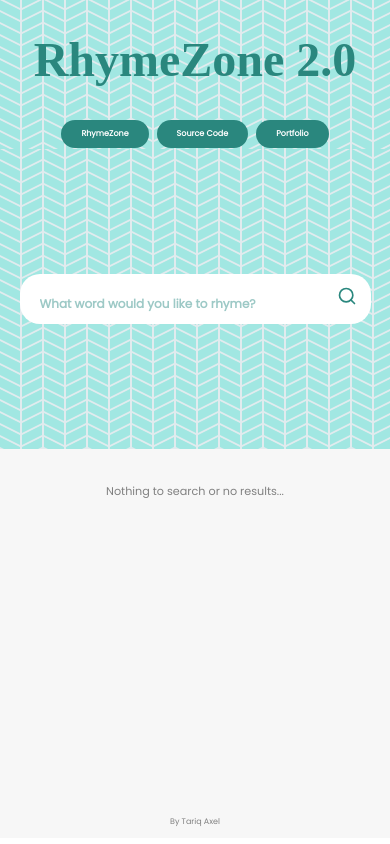
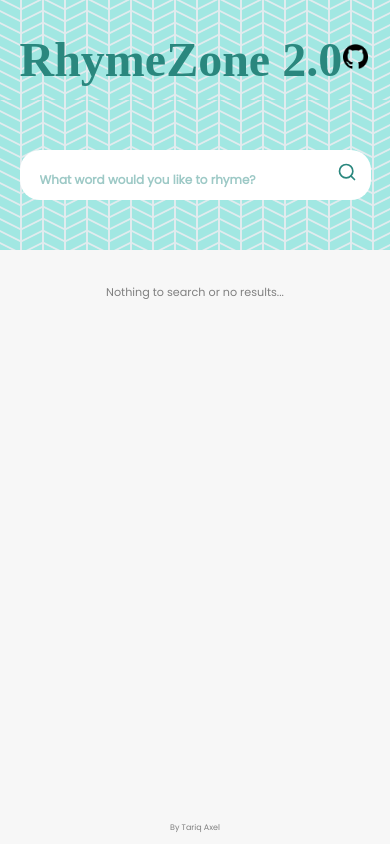
Before and after one commit to t-ax/Word-Finding-Query-App, a React (Create React App) app: page / in a window 390 px wide. Built offline with nearby package versions, Linux system fonts and the light colour scheme; a web font is replaced by a local one.

Commit message:
Adapting mobile screen

```diff
--- a/src/App.scss
+++ b/src/App.scss
@@ -54,13 +54,14 @@
 
   background: $primary_background;
   .header{
+
     width: 100%;
 
     @include headerBackgroundPattern;
 
+    .logo{position: relative;}
     h1{
       font-size: 3em;
-      text-align: center;
       font-family: 'Passions Conflict', cursive;
       background: $logo_linear_color_1;
       background: -webkit-linear-gradient(to right, $logo_linear_color_1 0%, $logo_linear_color_2 100%);
@@ -91,7 +92,7 @@
   }
 
   .SearchBar{
-    position: relative; min-height: 300px; width: 100%;
+    position: relative;  width: 100%;
     @include headerBackgroundPattern;
     display: flex; justify-content: center; align-items: center;
 
@@ -119,7 +120,7 @@
   .SearchResults{
 
 
-    position: relative; height: auto; min-height: calc(100vh - 455px); width: 100%;
+    position: relative; height: auto; width: 100%;
     .nothingmessage{position: absolute; font-size: 0.7em; width: 100%; color: grey; text-align: center; margin-top:2em;}
 
     padding-top: 3% ; padding-bottom: 3% ;
@@ -159,10 +160,15 @@
 
 
 @media only screen and (min-width: 750px) {
-
+  .header{ text-align: center; }
+  .links_mobile{position: absolute; visibility:hidden;}
+  .SearchBar{
+    min-height: 300px;
     .SearchBarInput{width : 60%;}
     .SearchBarButton{right: 21%;}
+  }
   .SearchResults{
+    min-height: calc(100vh - 455px);
     display: grid; grid-template: auto / repeat(2, 1fr);
     padding-left:10%; padding-right:10%;
     .wordsection{
@@ -172,13 +178,26 @@
 }
 /* Mobile */
 @media only screen and (max-width: 750px) {
+  .header{padding-left:5%; height: 100px; }
+  .links>a{visibility: hidden; }
+  .links_mobile{
+    position: absolute; top:0; right:6%; height:100%;
+    z-index: 1;
+    display: flex; align-items: center;
+    img{height: 25px; width: 25px;}
+  }
+
   .nothingmessage{font-size: 0.3em;}
+  .SearchBar{
+    min-height: 150px;
     .SearchBarInput{
       width : 90%;
       &::placeholder{font-size: 0.3em;}
     }
     .SearchBarButton{right: 7%;}
+  }
   .SearchResults{
+    min-height: calc(100vh - 250px);
     padding-left:0; padding-right:0;
     .wordsection{
       .numberOfSyllables{font-size: 1em;}
--- a/src/App.tsx
+++ b/src/App.tsx
@@ -5,6 +5,7 @@
 import SearchOptions from './Components/SearchOptions'
 import SearchResults from './Components/SearchResults'
 import * as datamuseService from './API/datamuse'
+import img_github from './Assets/Images/github.png';
 
 export type getResultsForADefinedSearchWordType = (word: string) => void
 export type receivedDataType = {
@@ -26,12 +27,20 @@
   return (
     <div className="App">
       <div className="header">
-        <h1 className="logo">RhymeZone 2.0</h1>
+
+        <div className="logo">
+          <h1>RhymeZone 2.0</h1>
+          <div className="links_mobile">
+            <a href="https://github.com/Tariq-Axel/Word-Finding-Query-App" target="_blank" rel="noreferrer"><img src={img_github} alt="github"/></a>
+          </div>
+        </div>
+
         <div className="links">
           <a href="https://www.rhymezone.com" target="_blank" rel="noreferrer">RhymeZone</a>
           <a href="https://github.com/Tariq-Axel/Word-Finding-Query-App" target="_blank" rel="noreferrer">Source Code</a>
           <a href="https://www.tariqaxel.com" target="_blank" rel="noreferrer">Portfolio</a>
         </div>
+
       </div>
       <SearchOptions />
       <SearchBar callback={getResultsForADefinedSearchWord}/>
```
Also changed, not shown: src/Assets/Images/github.png (added). Lines whose indentation alone changed are shown as unchanged.
